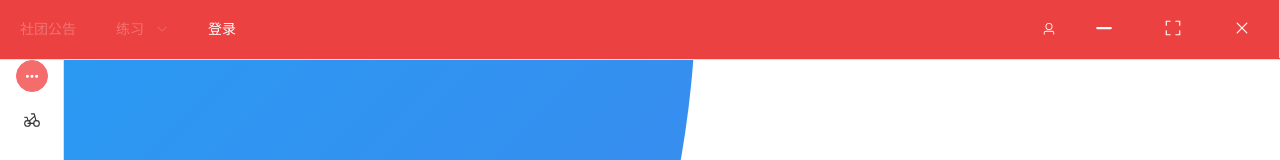
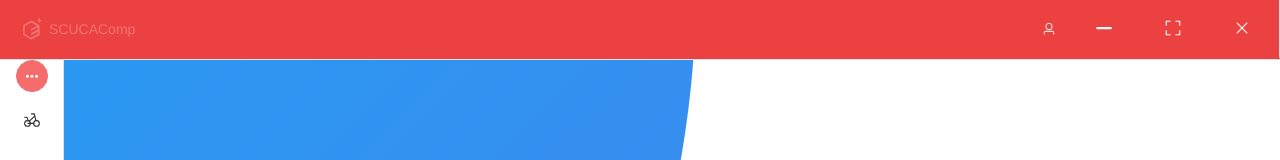
Before and after one commit to Westlifers/SCUCAelectron, a Vue app: page /#/login/index in a window 1280 px wide. Shown: the top 160 px of the page. Built offline with nearby package versions, Linux system fonts and the light colour scheme.

Commit message:
清理NavHeader

```diff
--- a/src/layout/components/NavHeader.vue
+++ b/src/layout/components/NavHeader.vue
@@ -1,20 +1,8 @@
 <template>
   <el-menu class="el-menu-demo" mode="horizontal" background-color="#EC4141FF" text-color="#fff" active-text-color="#ffd04b">
-    <el-menu-item index="1" disabled>社团公告</el-menu-item>
-    <el-sub-menu index="2" disabled>
-      <template #title>练习</template>
-      <el-menu-item index="2-1">item one</el-menu-item>
-      <el-menu-item index="2-2">item two</el-menu-item>
-      <el-menu-item index="2-3">item three</el-menu-item>
-      <el-sub-menu index="2-4">
-        <template #title>item four</template>
-        <el-menu-item index="2-4-1">item one</el-menu-item>
-        <el-menu-item index="2-4-2">item two</el-menu-item>
-        <el-menu-item index="2-4-3">item three</el-menu-item>
-      </el-sub-menu>
-    </el-sub-menu>
-    <el-menu-item index="3" @click="go_page('login')">
-      <template #title>登录</template>
+    <el-menu-item index="1" disabled>
+      <el-icon size="50"><ElementPlus /></el-icon>
+      <template #title> SCUCAComp </template>
     </el-menu-item>
   </el-menu>
   <el-menu class="func" text-color="#fff" active-text-color="#fff" background-color="#EC4141FF">
```
